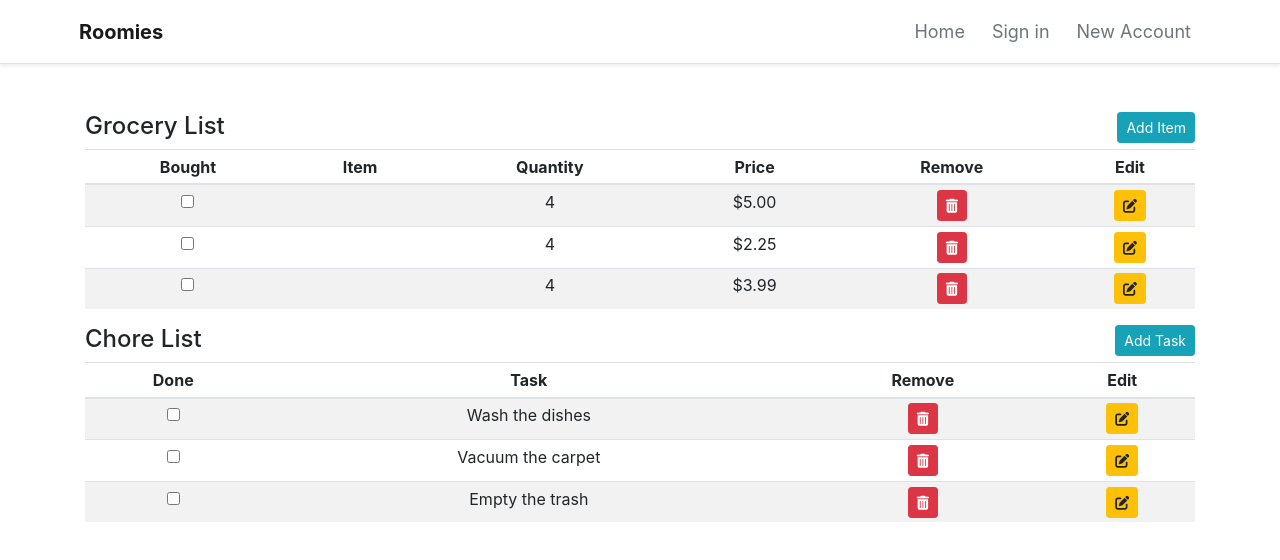
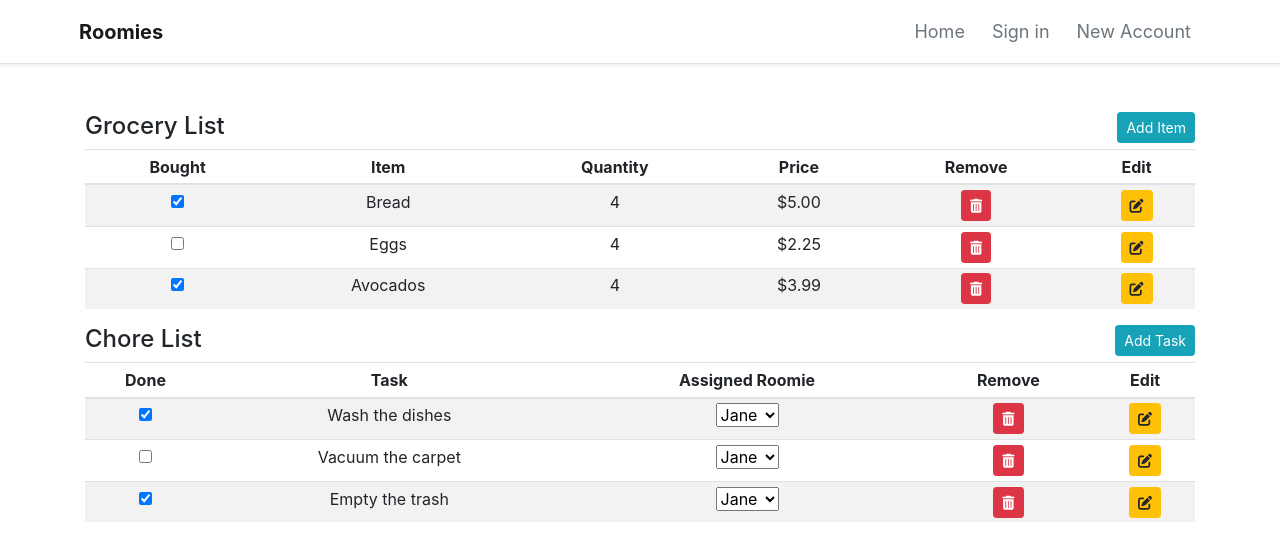
Before and after one commit to HeidiTran/Roomies, an Angular app in the folder roomies-client/: page /dashboard in a window 1280 px wide. Shown: the top 560 px of the page. Built offline with nearby package versions, Linux system fonts and the light colour scheme.

Commit message:
Remove boolean modal logic, implement checkbox checked from object boolean, implement chore assigned user dropdown menu

```diff
--- a/roomies-client/src/app/dashboard/dashboard.component.html
+++ b/roomies-client/src/app/dashboard/dashboard.component.html
@@ -2,13 +2,13 @@
     <!-- Grocery List -->
     <h4 class="inline-block">
         <span class="mb-5">Grocery List</span>
-        <a class="btn btn-info btn-sm float-right align-middle" (click)="addGroceryItem=!addGroceryItem"
+        <a class="btn btn-info btn-sm float-right align-middle"
             data-toggle="modal" data-target="#addGroceryItemModal">
             Add Item
         </a>
     </h4>
     <!-- Add Grocery Item Modal Form -->
-    <div *ngIf="addGroceryItem">
+    <div >
         <div class="modal fade" id="addGroceryItemModal" tabindex="-1" aria-labelledby="addGroceryItemModal"
             aria-hidden="true">
             <app-add-grocery-item></app-add-grocery-item>
@@ -29,8 +29,8 @@
             </thead>
             <tbody>
                 <tr class="text-center align-middle" *ngFor="let grocery of groceries">
-                    <td><input type="checkbox"></td>
-                    <td>{{grocery.itemname}}</td>
+                    <td><input type="checkbox" [checked]="grocery.bought" value="{{grocery.itemId}}" (change)="checkboxGroceryChange($event)"></td>
+                    <td>{{grocery.name}}</td>
                     <td>{{grocery.quantity}}</td>
                     <td>${{grocery.price}}</td>
                     <td>
@@ -38,14 +38,14 @@
                                 class='fas fa-trash-alt'></i></button>
                     </td>
                     <td>
-                        <a class="btn btn-warning btn-sm" (click)="editGroceryItem()" data-toggle="modal" data-target="#editGroceryItemModal"><i class='fas fa-edit'></i></a>
+                        <a class="btn btn-warning btn-sm" data-toggle="modal" data-target="#editGroceryItemModal"><i class='fas fa-edit'></i></a>
                     </td>
                 </tr>
             </tbody>
         </table>
     </div>
     <!-- Edit Grocery Item Modal -->
-    <div *ngIf="editItemBool">
+    <div >
         <div class="modal fade" id="editGroceryItemModal" tabindex="-1" aria-labelledby="editGroceryItemModal"
             aria-hidden="true">
             <app-edit-grocery-item></app-edit-grocery-item>
@@ -54,13 +54,13 @@
     <!-- Chore List -->
     <h4 class="inline-block">
         <span class="mb-5">Chore List</span>
-        <a class="btn btn-info btn-sm float-right align-middle" (click)="addChoreTask=!addChoreTask" data-toggle="modal"
+        <a class="btn btn-info btn-sm float-right align-middle" data-toggle="modal"
             data-target="#addChoreTaskModal">
             Add Task
         </a>
     </h4>
     <!-- Add Chore Task Modal Form -->
-    <div *ngIf="addChoreTask">
+    <div>
         <div class="modal fade" id="addChoreTaskModal" tabindex="-1" aria-labelledby="addChoreTaskModal"
             aria-hidden="true">
             <app-add-chore-task></app-add-chore-task>
@@ -73,26 +73,28 @@
                 <tr>
                     <th scope="col">Done</th>
                     <th scope="col">Task</th>
+                    <th scope="col">Assigned Roomie</th>
                     <th scope="col">Remove</th>
                     <th scope="col">Edit</th>
                 </tr>
             </thead>
             <tbody>
                 <tr class="text-center align-middle" *ngFor="let task of tasks">
-                    <td><input type="checkbox"></td>
+                    <td><input type="checkbox" [checked]=task.status (change)="checkboxChoreChange($event)" value="{{task.taskId}}"></td>
                     <td>{{task.taskname}}</td>
+                    <td><select value="{{task.username}}"><option *ngFor="let user of users" value="{{user.userId}}" >{{user.name}}</option></select></td>
                     <td>
                         <button class="btn btn-danger btn-sm" (click)="removeChoreTask(task)"><i
                                 class='fas fa-trash-alt'></i></button>
                     </td>
                     <td>
-                        <button class="btn btn-warning btn-sm" (click)="editChoreTask()" data-toggle="modal" data-target="#editChoreTaskModal"><i class='fas fa-edit'></i></button>
+                        <button class="btn btn-warning btn-sm" data-toggle="modal" data-target="#editChoreTaskModal"><i class='fas fa-edit'></i></button>
                     </td>
             </tbody>
         </table>
     </div>
     <!-- Edit Chore Task Modal -->
-    <div *ngIf="editChoreBool">
+    <div>
         <div class="modal fade" id="editChoreTaskModal" tabindex="-1" aria-labelledby="editChoreTaskModal"
             aria-hidden="true">
             <app-edit-chore-task></app-edit-chore-task>
```
